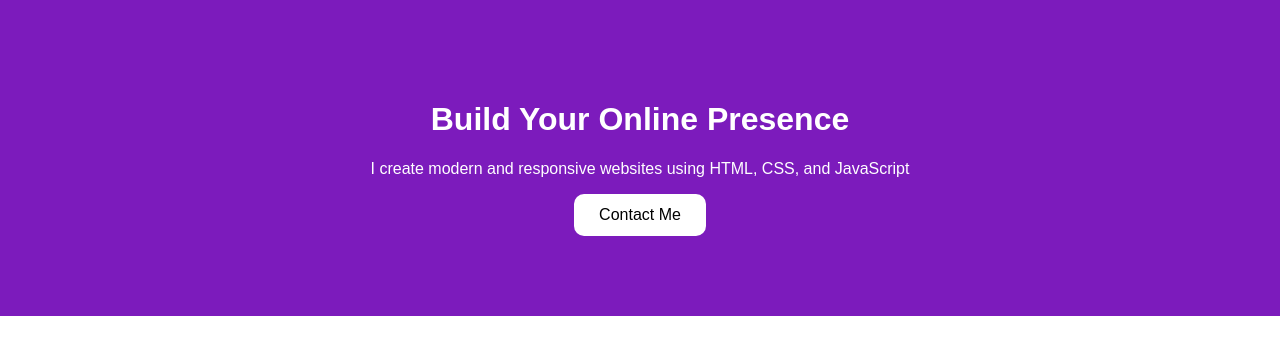
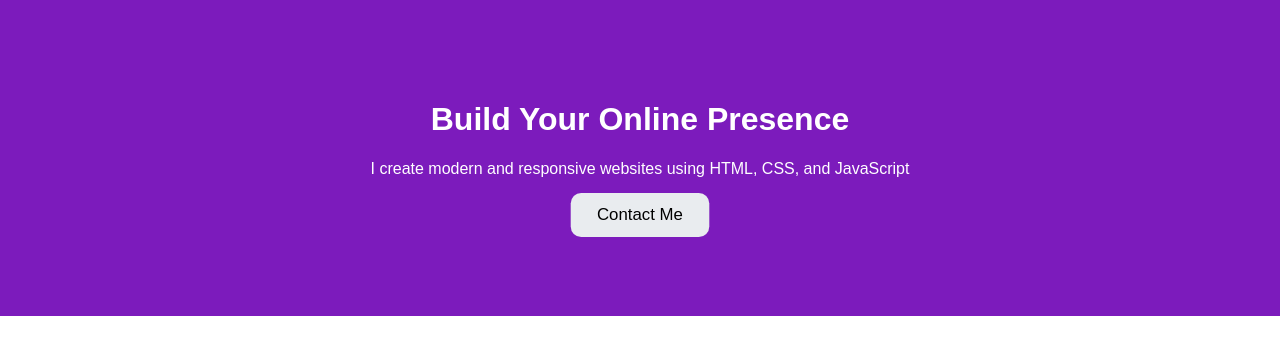
Before and after one commit to ekhlasse-web/landing-page-html-css, a plain HTML site: page index.html in a window 1280 px wide. In both pictures the pointer is over the button "Contact Me". Drawn offline with Linux system fonts and the light colour scheme.

Commit message:
Update style.css

```diff
--- a/style.css
+++ b/style.css
@@ -19,3 +19,8 @@ button {
   cursor: pointer;
   border-radius: 10px;
 }
+button:hover {
+  background: #e9ecef;
+  transform: scale(1.05);
+  transition: 0.3s;
+}
```
